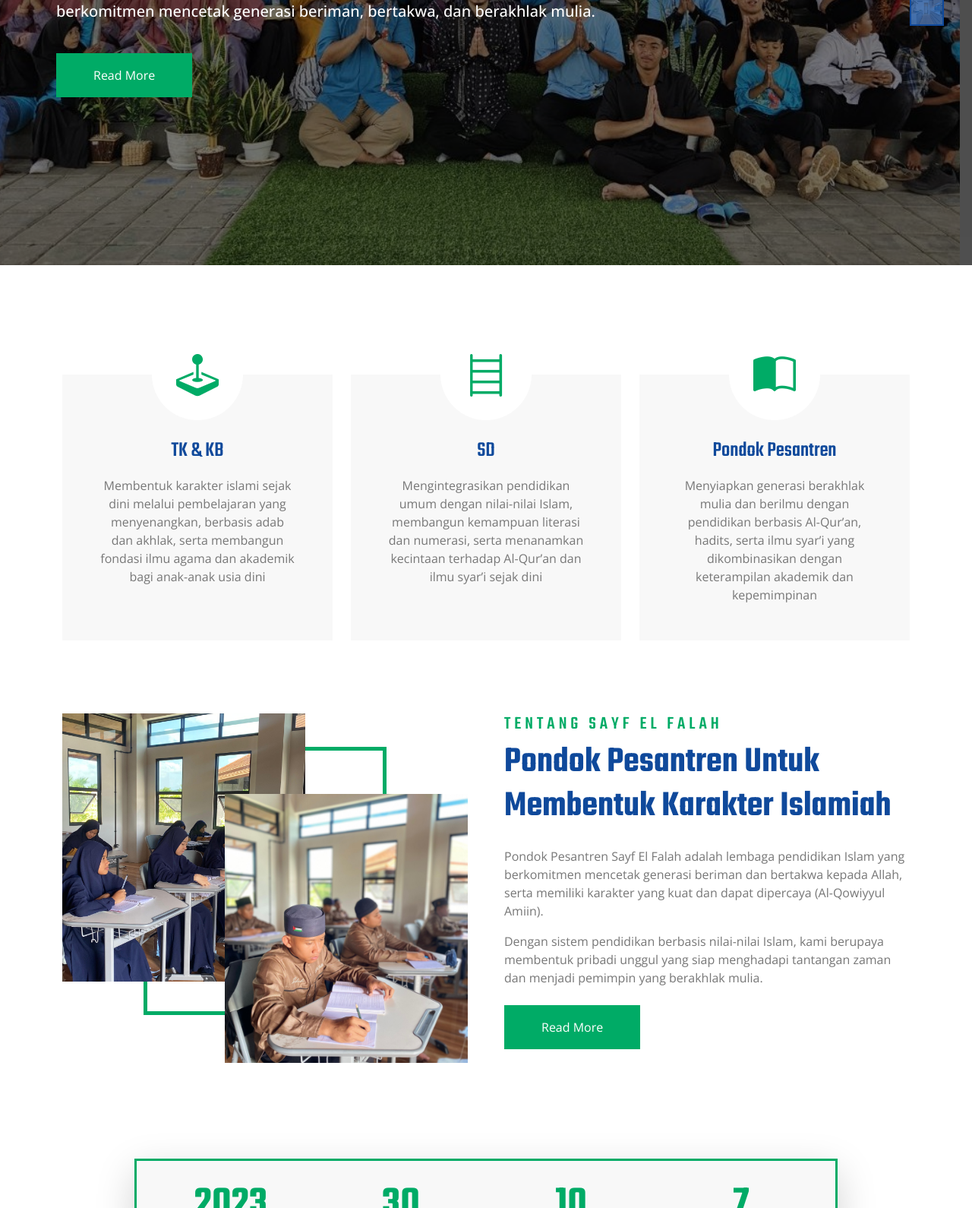
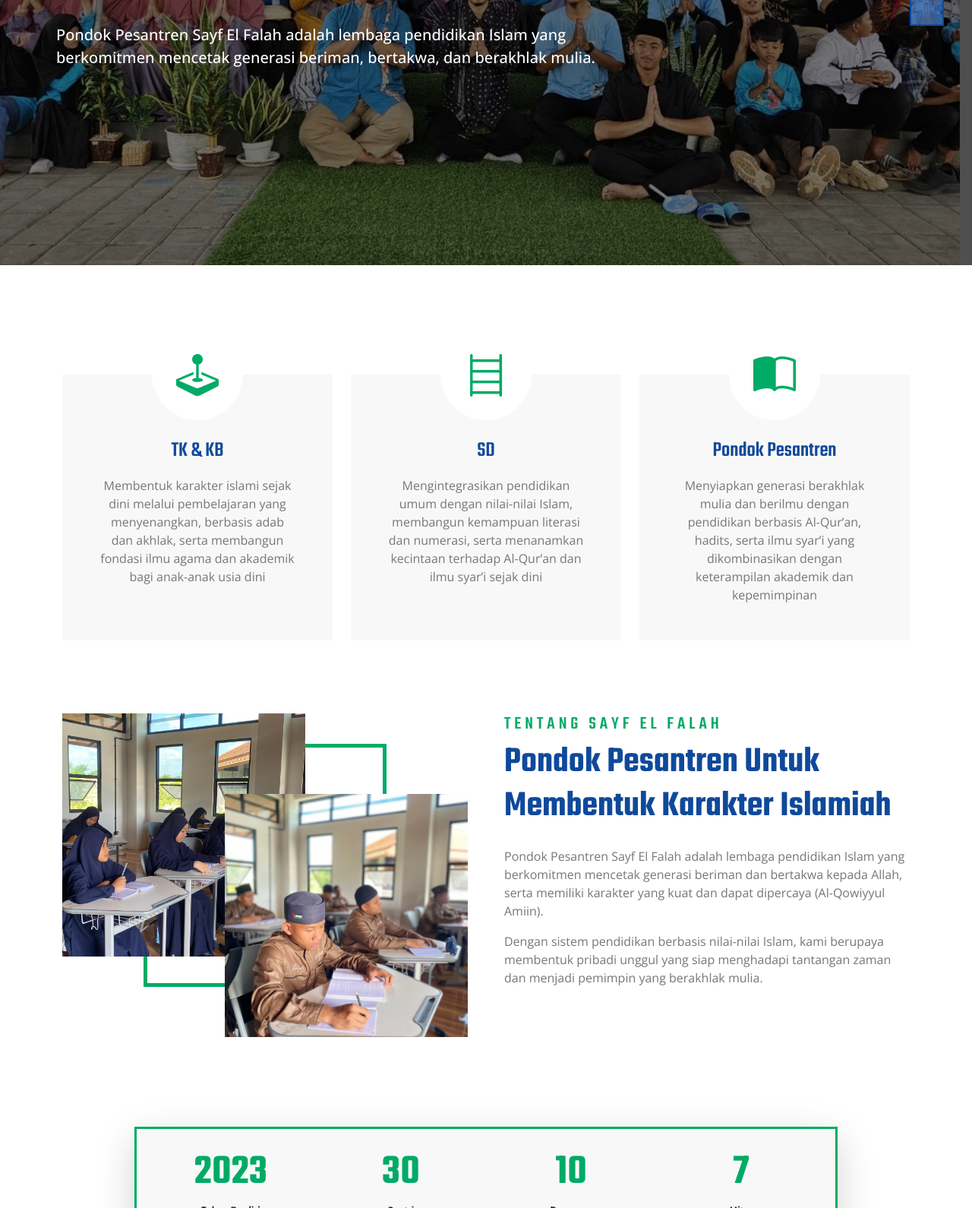
Before and after one commit to reyhanhmdani/sayfelfalah, a website with bundled scripts: page index.html in a window 1280 px wide. Shown: the part 541-2131 px from the top of the page at 76% size. Built offline with nearby package versions, Linux system fonts and the light colour scheme; grey boxes are pictures that could not be loaded.

Commit message:
delete tombol selengkapnya

```diff
--- a/index.html
+++ b/index.html
@@ -82,11 +82,11 @@
               <div class="row justify-content-start">
                 <div class="col-10 col-lg-8">
                   <h1 class="display-1 text-white animated slideInDown">Selamat Datang di Ponpes Sayf El Falah</h1>
-                  <p class="fs-5 fw-medium text-white mb-4 pb-3">
+                  <p class="fs-5 fw-medium text-white mb-2 pb-3 pt-5">
                     Pondok Pesantren Sayf El Falah adalah lembaga pendidikan Islam yang berkomitmen mencetak generasi beriman, bertakwa, dan
                     berakhlak mulia.
                   </p>
-                  <a href="" class="btn btn-primary py-3 px-5 animated slideInLeft">Read More</a>
+                  <!-- <a href="" class="btn btn-primary py-3 px-5 animated slideInLeft">Selengkapnya</a> -->
                 </div>
               </div>
             </div>
@@ -99,11 +99,11 @@
               <div class="row justify-content-start">
                 <div class="col-10 col-lg-8">
                   <h1 class="display-1 text-white animated slideInDown">Selamat Datang di Ponpes Sayf El Falah</h1>
-                  <p class="fs-5 fw-medium text-white mb-4 pb-3">
+                  <p class="fs-5 fw-medium text-white mb-2 pb-3 pt-5">
                     Pondok Pesantren Sayf El Falah adalah lembaga pendidikan Islam yang berkomitmen mencetak generasi beriman, bertakwa, dan
                     berakhlak mulia.
                   </p>
-                  <a href="" class="btn btn-primary py-3 px-5 animated slideInLeft">Read More</a>
+                  <!-- <a href="" class="btn btn-primary py-3 px-5 animated slideInLeft">Selengkapnya</a> -->
                 </div>
               </div>
             </div>
@@ -116,11 +116,11 @@
               <div class="row justify-content-start">
                 <div class="col-10 col-lg-8">
                   <h1 class="display-1 text-white animated slideInDown">Selamat Datang di Ponpes Sayf El Falah</h1>
-                  <p class="fs-5 fw-medium text-white mb-4 pb-3">
+                  <p class="fs-5 fw-medium text-white mb-2 pb-3 pt-5">
                     Pondok Pesantren Sayf El Falah adalah lembaga pendidikan Islam yang berkomitmen mencetak generasi beriman, bertakwa, dan
                     berakhlak mulia.
                   </p>
-                  <a href="" class="btn btn-primary py-3 px-5 animated slideInLeft">Read More</a>
+                  <!-- <a href="" class="btn btn-primary py-3 px-5 animated slideInLeft">Selengkapnya</a> -->
                 </div>
               </div>
             </div>
@@ -196,7 +196,7 @@
               Dengan sistem pendidikan berbasis nilai-nilai Islam, kami berupaya membentuk pribadi unggul yang siap menghadapi tantangan
               zaman dan menjadi pemimpin yang berakhlak mulia.
             </p>
-            <a class="btn btn-primary py-3 px-5" href="">Read More</a>
+            <!-- <a class="btn btn-primary py-3 px-5" href="">Selengkapnya</a> -->
           </div>
         </div>
       </div>
@@ -253,7 +253,7 @@
                   Program menghafal Al-Qur'an dengan metode yang sistematis dan terstruktur, didukung oleh guru-guru yang berpengalaman
                   untuk memastikan hafalan santri berkualitas dan lancar.
                 </p>
-                <!-- <a class="btn" href=""><i class="fa fa-plus text-primary me-3"></i>Read More</a> -->
+                <!-- <a class="btn" href=""><i class="fa fa-plus text-primary me-3"></i>Selengkapnya</a> -->
               </div>
             </div>
           </div>
@@ -267,7 +267,7 @@
                   Program penguasaan bahasa Arab dan Inggris sebagai alat untuk memahami ilmu agama dan komunikasi global, dilengkapi dengan
                   praktik langsung dan lingkungan yang mendukung.
                 </p>
-                <!-- <a class="btn" href=""><i class="fa fa-plus text-primary me-3"></i>Read More</a> -->
+                <!-- <a class="btn" href=""><i class="fa fa-plus text-primary me-3"></i>Selengkapnya</a> -->
               </div>
             </div>
           </div>
@@ -281,7 +281,7 @@
                   Pembelajaran kitab-kitab klasik (turats) dan ilmu-ilmu keislaman seperti fiqh, hadits, tafsir, dan akidah untuk membentuk
                   dasar keilmuan santri yang kuat.
                 </p>
-                <!-- <a class="btn" href=""><i class="fa fa-plus text-primary me-3"></i>Read More</a> -->
+                <!-- <a class="btn" href=""><i class="fa fa-plus text-primary me-3"></i>Selengkapnya</a> -->
               </div>
             </div>
           </div>
@@ -295,7 +295,7 @@
                   Program pembinaan kepemimpinan dan karakter khusus untuk santri putri, mengembangkan soft skills, tanggung jawab, dan jiwa
                   kepemimpinan yang Islami.
                 </p>
-                <!-- <a class="btn" href=""><i class="fa fa-plus text-primary me-3"></i>Read More</a> -->
+                <!-- <a class="btn" href=""><i class="fa fa-plus text-primary me-3"></i>Selengkapnya</a> -->
               </div>
             </div>
           </div>
@@ -309,7 +309,7 @@
                   Program kewirausahaan untuk melatih santri menjadi pribadi mandiri dan kreatif, dengan pembekalan keterampilan bisnis
                   berbasis syariah dan etika Islam.
                 </p>
-                <!-- <a class="btn" href=""><i class="fa fa-plus text-primary me-3"></i>Read More</a> -->
+                <!-- <a class="btn" href=""><i class="fa fa-plus text-primary me-3"></i>Selengkapnya</a> -->
               </div>
             </div>
           </div>
@@ -323,7 +323,7 @@
                   Program integrasi antara ilmu sains modern dan Al-Qur'an, mengajarkan santri untuk memahami fenomena alam dan teknologi
                   melalui perspektif Al-Qur'an.
                 </p>
-                <!-- <a class="btn" href=""><i class="fa fa-plus text-primary me-3"></i>Read More</a> -->
+                <!-- <a class="btn" href=""><i class="fa fa-plus text-primary me-3"></i>Selengkapnya</a> -->
               </div>
             </div>
           </div>
@@ -338,7 +338,7 @@
         <div class="row g-5">
           <div class="col-lg-6 wow fadeInUp" data-wow-delay="0.1s">
             <h4 class="section-title">Why Choose Us!</h4>
-            <h1 class="display-5 mb-4">Why You Should Trust Us? Learn More About Us!</h1>
+            <h1 class="display-5 mb-4">Why You Should Trust Us? LSelengkapnya About Us!</h1>
             <p class="mb-4">
               Tempor erat elitr rebum at clita. Diam dolor diam ipsum sit. Aliqu diam amet diam et eos. Clita erat ipsum et lorem et sit,
               sed stet lorem sit clita duo justo magna dolore erat amet
@@ -446,7 +446,7 @@
                     <p><i class="fa fa-check text-primary me-3"></i>Design Approach</p>
                     <p><i class="fa fa-check text-primary me-3"></i>Innovative Solutions</p>
                     <p><i class="fa fa-check text-primary me-3"></i>Project Management</p>
-                    <a href="" class="btn btn-primary py-3 px-5 mt-3">Read More</a>
+                    <a href="" class="btn btn-primary py-3 px-5 mt-3">Selengkapnya</a>
                   </div>
                 </div>
               </div>
@@ -466,7 +466,7 @@
                     <p><i class="fa fa-check text-primary me-3"></i>Design Approach</p>
                     <p><i class="fa fa-check text-primary me-3"></i>Innovative Solutions</p>
                     <p><i class="fa fa-check text-primary me-3"></i>Project Management</p>
-                    <a href="" class="btn btn-primary py-3 px-5 mt-3">Read More</a>
+                    <a href="" class="btn btn-primary py-3 px-5 mt-3">Selengkapnya</a>
                   </div>
                 </div>
               </div>
@@ -486,7 +486,7 @@
                     <p><i class="fa fa-check text-primary me-3"></i>Design Approach</p>
                     <p><i class="fa fa-check text-primary me-3"></i>Innovative Solutions</p>
                     <p><i class="fa fa-check text-primary me-3"></i>Project Management</p>
-                    <a href="" class="btn btn-primary py-3 px-5 mt-3">Read More</a>
+                    <a href="" class="btn btn-primary py-3 px-5 mt-3">Selengkapnya</a>
                   </div>
                 </div>
               </div>
@@ -506,7 +506,7 @@
                     <p><i class="fa fa-check text-primary me-3"></i>Design Approach</p>
                     <p><i class="fa fa-check text-primary me-3"></i>Innovative Solutions</p>
                     <p><i class="fa fa-check text-primary me-3"></i>Project Management</p>
-                    <a href="" class="btn btn-primary py-3 px-5 mt-3">Read More</a>
+                    <a href="" class="btn btn-primary py-3 px-5 mt-3">Selengkapnya</a>
                   </div>
                 </div>
               </div>
```
